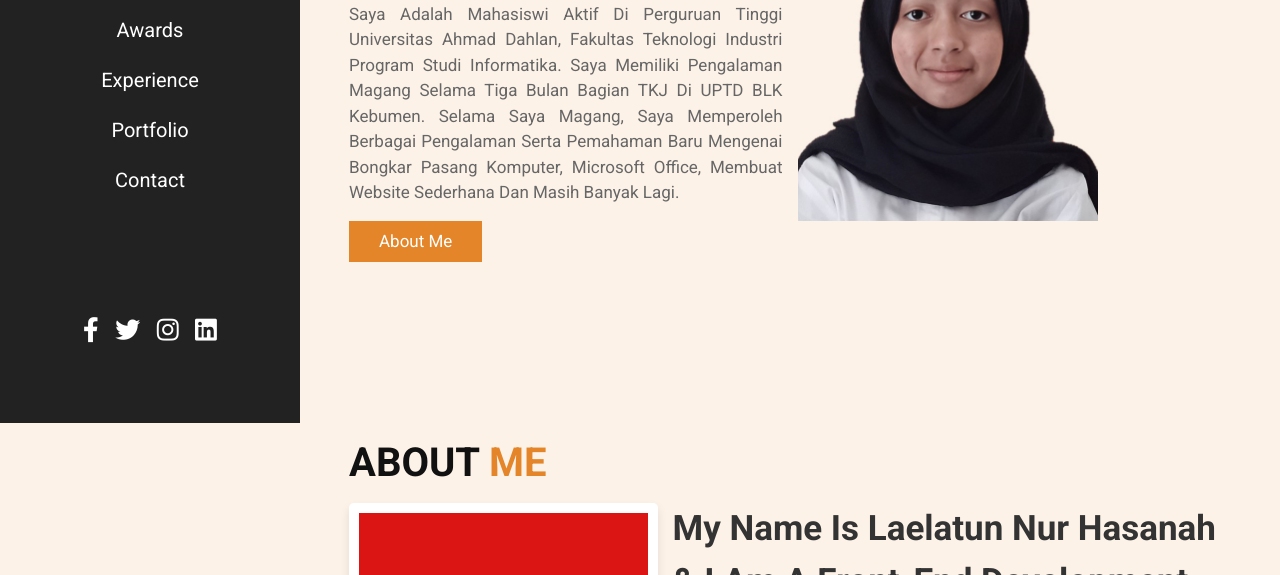
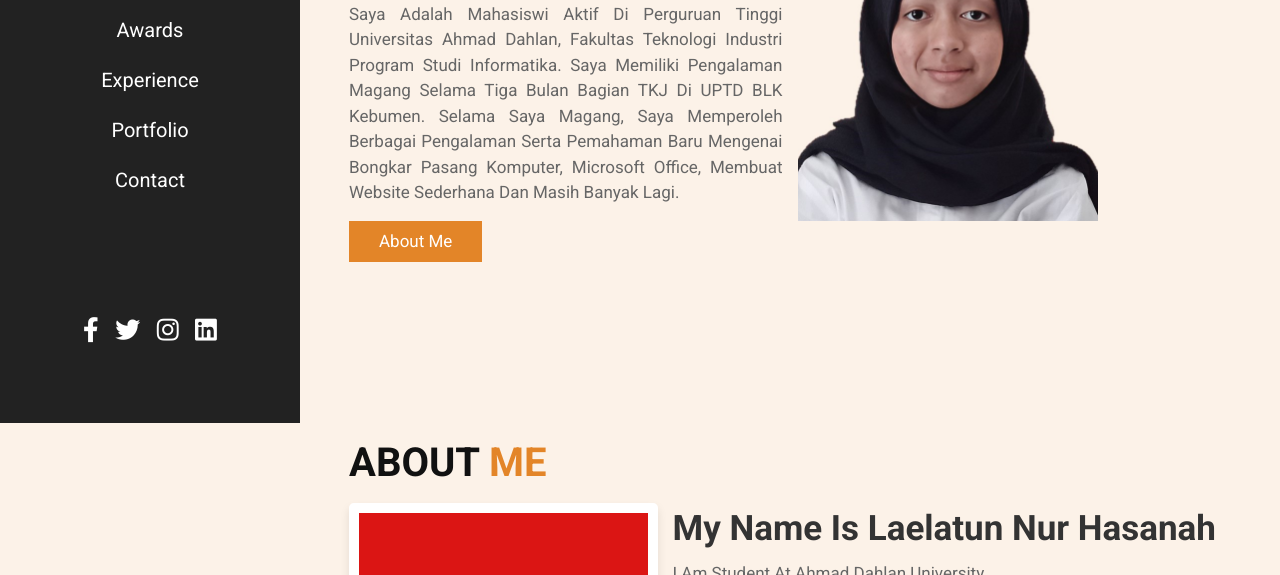
Before and after one commit to laelnh/salah, a plain HTML site: page index.html in a window 1280 px wide. Shown: the part 377-952 px from the top of the page. Drawn offline with Linux system fonts and the light colour scheme.

Commit message:
index.html

```diff
--- a/index.html
+++ b/index.html
@@ -84,7 +84,7 @@
     </div>
 
     <div class="content">
-        <h3> my name is Laelatun Nur Hasanah & i am a front-end development </h3>
+        <h3> my name is Laelatun Nur Hasanah</h3>
         <p>I am student at Ahmad Dahlan University</p>
         <div class="box-container">
             <div class="box">
```
